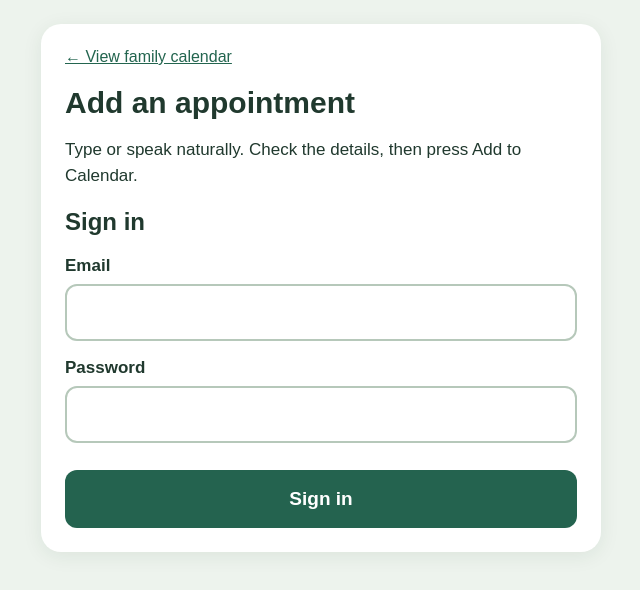
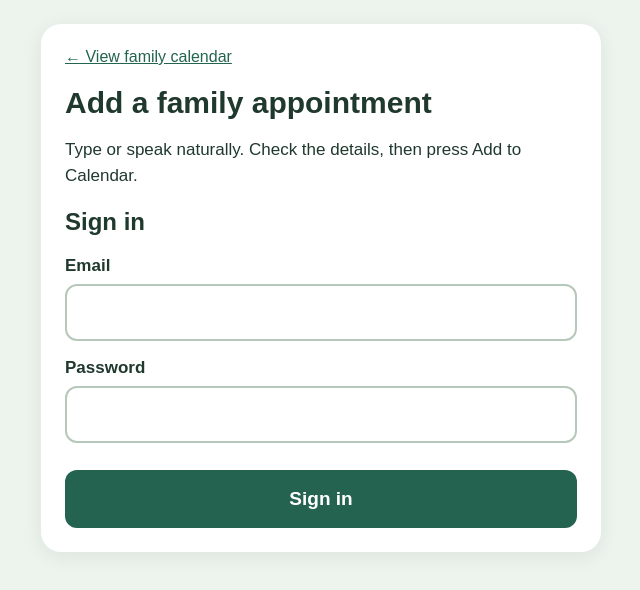
Before and after one commit to debagged68/e-calendar, a Next.js app: page /add in a window 1280 px wide. Shown: the top 590 px of the page, without its empty margins (319-959 px from the left). Built offline with nearby package versions, Linux system fonts and the light colour scheme; no server answers.

Commit message:
Trigger fresh Amplify build from main: family appointment page

```diff
--- a/src/app/add/page.tsx
+++ b/src/app/add/page.tsx
@@ -14,7 +14,7 @@ export default function AddPage(){
  async function interpret(){if(!description.trim())return setMessage('Describe your appointment first.');if(!client)return;setBusy(true);setMessage('');try{const {data:{session}}=await client.auth.getSession();if(!session)throw Error('Please sign in again.');const r=await fetch('/api/interpret-appointment',{method:'POST',headers:{'Content-Type':'application/json',Authorization:'Bearer '+session.access_token},body:JSON.stringify({description})});const d=await r.json();if(!r.ok)throw Error(d.error||'Unable to interpret appointment');setTitle(d.title||'');setDate(d.date||'');setTime(d.time||'');setMessage('Please check the details before adding to your calendar.')}catch(e){setMessage(e instanceof Error?e.message:'Unable to interpret appointment')}finally{setBusy(false)}}
  async function save(){if(!client||!user)return;if(!title.trim()||!date){setMessage('Please enter a title and date.');return}setBusy(true);setMessage('');const {error}=await client.from('family_events').insert({title:time?title.trim()+' · '+time:title.trim(),event_date:date,important,created_by:user.id});setBusy(false);if(error){setMessage(error.message);return}setMessage('✓ Appointment added to your family calendar.');setDescription('');setTitle('');setDate('');setTime('');setImportant(false)}
  const styles={page:{minHeight:'100dvh',background:'#edf3ed',padding:'24px 16px',fontFamily:'Arial, sans-serif',color:'#20392e'},card:{maxWidth:560,margin:'0 auto',padding:24,background:'#fff',borderRadius:20,boxShadow:'0 4px 20px #173c2914'},input:{width:'100%',boxSizing:'border-box' as const,fontSize:20,padding:15,border:'2px solid #b6c8ba',borderRadius:12,marginTop:8,marginBottom:17},button:{width:'100%',minHeight:58,fontSize:19,fontWeight:700 as const,border:0,borderRadius:12,cursor:'pointer',marginTop:10},label:{fontSize:17,fontWeight:700 as const}};
- return <main style={styles.page}><div style={styles.card}><a href="/" style={{color:'#23654f'}}>← View family calendar</a><h1 style={{fontSize:30,marginBottom:8}}>Add an appointment</h1><p style={{fontSize:17,lineHeight:1.5}}>Type or speak naturally. Check the details, then press Add to Calendar.</p>
+ return <main style={styles.page}><div style={styles.card}><a href="/" style={{color:'#23654f'}}>← View family calendar</a><h1 style={{fontSize:30,marginBottom:8}}>Add a family appointment</h1><p style={{fontSize:17,lineHeight:1.5}}>Type or speak naturally. Check the details, then press Add to Calendar.</p>
  {!ready?<p>Checking sign-in…</p>:!client?<p>Calendar configuration unavailable.</p>:!user?<form onSubmit={e=>{e.preventDefault();void login()}}><h2>Sign in</h2><label style={styles.label}>Email<input style={styles.input} type="email" value={email} onChange={e=>setEmail(e.target.value)} required/></label><label style={styles.label}>Password<input style={styles.input} type="password" value={password} onChange={e=>setPassword(e.target.value)} required/></label><button style={{...styles.button,background:'#24634f',color:'white'}} disabled={busy}>Sign in</button></form>:<>
  <label style={styles.label} htmlFor="description">Describe your appointment</label><textarea id="description" rows={3} style={{...styles.input,resize:'vertical'}} placeholder="e.g. Dentist next Thursday at 10:30" value={description} onChange={e=>setDescription(e.target.value)}/>
  <button type="button" style={{...styles.button,background:'#e4eee6',color:'#194a37'}} onClick={dictate} disabled={listening}>{listening?'🎙 Listening…':'🎤 Speak appointment'}</button>
```
